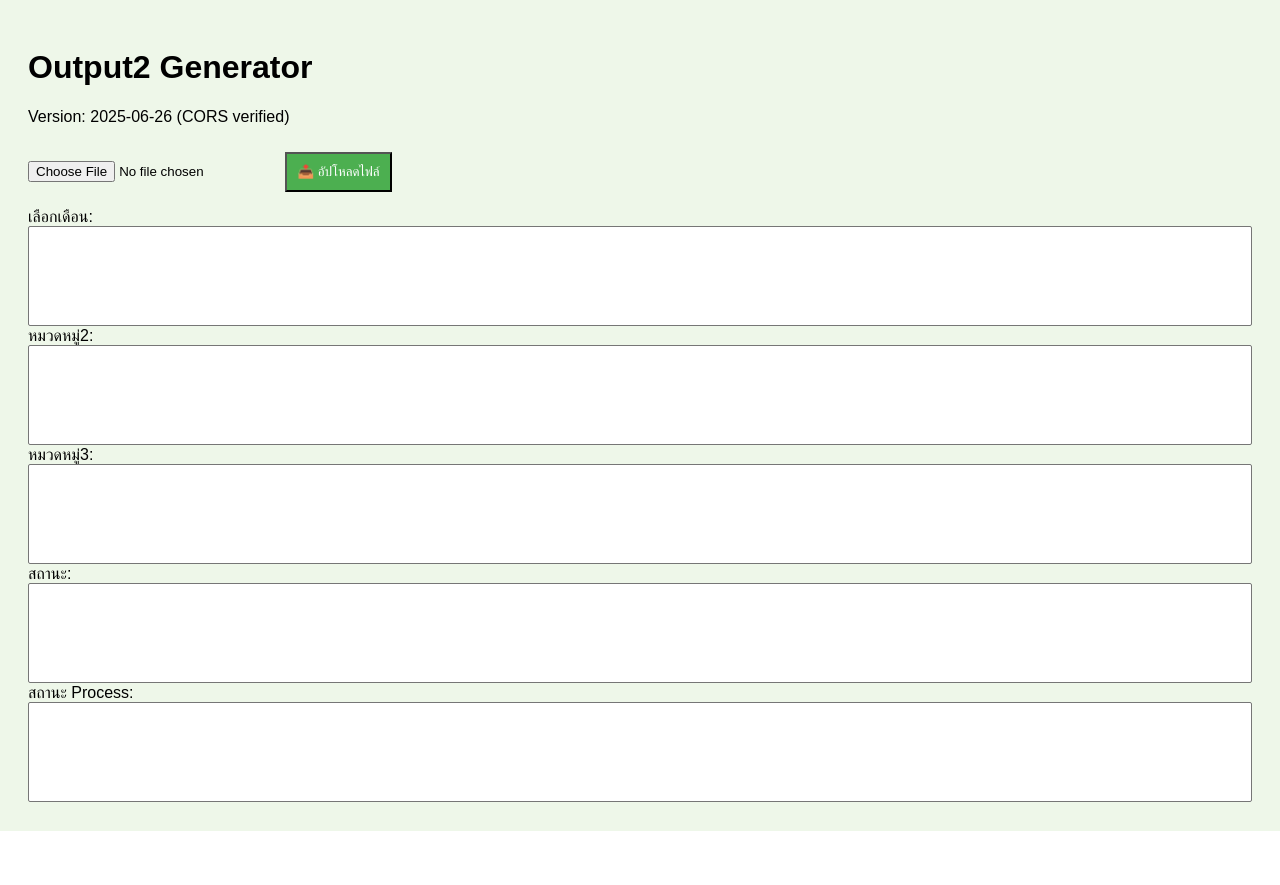
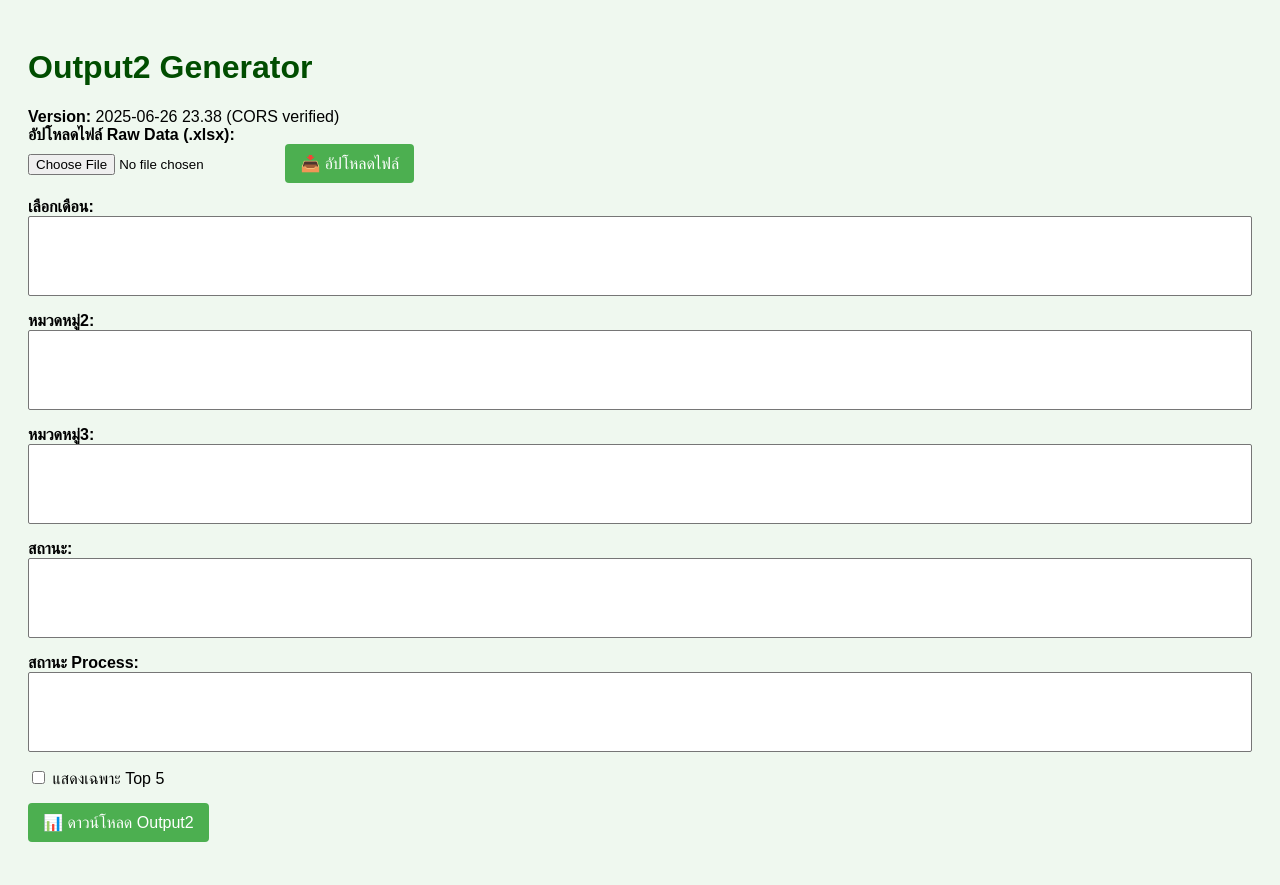
Before and after one commit to dogzamak/output2-generator, a Flask app: template templates/index.html in a window 1280 px wide. Before the commit the page ends 831 px from the top, so only its background shows below. Run offline with Flask 3, Linux system fonts and the light colour scheme; the template is opened without the code that fills it, so the values that code supplies are empty.

Commit message:
Add files via upload

```diff
--- a/templates/index.html
+++ b/templates/index.html
@@ -1,68 +1,155 @@
-
 <!DOCTYPE html>
 <html lang="th">
 <head>
-  <meta charset="UTF-8" />
+    <meta charset="UTF-8">
     <title>Output2 Generator</title>
     <style>
-    body { font-family: sans-serif; background: #eef7e9; padding: 20px; }
-    select[multiple] { width: 100%; height: 100px; }
-    .btn { background: #4caf50; color: white; padding: 10px; cursor: pointer; margin-top: 10px; }
+        body {
+            font-family: sans-serif;
+            background: #eff8ef;
+            padding: 20px;
+        }
+        h1 {
+            color: #004d00;
+        }
+        .section {
+            margin-bottom: 15px;
+        }
+        textarea, select {
+            width: 100%;
+            min-height: 80px;
+            font-size: 1em;
+        }
+        button {
+            padding: 10px 15px;
+            background-color: #4CAF50;
+            color: white;
+            font-size: 1em;
+            border: none;
+            border-radius: 4px;
+        }
     </style>
 </head>
 <body>
     <h1>Output2 Generator</h1>
-  <p>Version: 2025-06-26 (CORS verified)</p>
-  <input type="file" id="fileInput" />
-  <button class="btn" onclick="uploadFile()">📤 อัปโหลดไฟล์</button>
-  <p id="progressText"></p>
+    <div><strong>Version:</strong> 2025-06-26 23.38 (CORS verified)</div>
+    <div class="section">
+        <label><strong>อัปโหลดไฟล์ Raw Data (.xlsx):</strong></label><br>
+        <input type="file" id="rawFileInput">
+        <button onclick="uploadFile()">📥 อัปโหลดไฟล์</button>
+        <div id="uploadStatus"></div>
+    </div>
 
-  <label>เลือกเดือน:</label>
+    <div class="section">
+        <label><strong>เลือกเดือน:</strong></label><br>
         <select id="monthSelect" multiple></select>
+    </div>
+    <div class="section">
+        <label><strong>หมวดหมู่2:</strong></label><br>
+        <select id="cat2Select" multiple></select>
+    </div>
+    <div class="section">
+        <label><strong>หมวดหมู่3:</strong></label><br>
+        <select id="cat3Select" multiple></select>
+    </div>
+    <div class="section">
+        <label><strong>สถานะ:</strong></label><br>
+        <select id="statusSelect" multiple></select>
+    </div>
+    <div class="section">
+        <label><strong>สถานะ Process:</strong></label><br>
+        <select id="processStatusSelect" multiple></select>
+    </div>
 
-  <label>หมวดหมู่2:</label>
-  <select id="cat2Select" multiple></select>
+    <div class="section">
+        <label><input type="checkbox" id="top5Checkbox"> แสดงเฉพาะ Top 5</label>
+    </div>
 
-  <label>หมวดหมู่3:</label>
-  <select id="cat3Select" multiple></select>
-
-  <label>สถานะ:</label>
-  <select id="statusSelect" multiple></select>
-
-  <label>สถานะ Process:</label>
-  <select id="processStatusSelect" multiple></select>
+    <div class="section">
+        <button onclick="generateOutput2()">📊 ดาวน์โหลด Output2</button>
+    </div>
 
     <script>
-    const endpoint = "https://output2-generator-production.up.railway.app/upload_raw_data";
-    async function uploadFile() {
-      const file = document.getElementById("fileInput").files[0];
-      if (!file) return alert("กรุณาเลือกไฟล์");
+        const apiBase = "https://output2-generator-production.up.railway.app";
+
+        function uploadFile() {
+            const fileInput = document.getElementById("rawFileInput");
+            const file = fileInput.files[0];
             const formData = new FormData();
             formData.append("file", file);
-      const res = await fetch(endpoint, {
+            fetch(`${apiBase}/upload_raw_data`, {
                 method: "POST",
-        body: formData
+                body: formData,
+            })
+            .then(res => res.json())
+            .then(data => {
+                document.getElementById("uploadStatus").innerText = "อัปโหลดแล้ว: 100%";
+                populateSelect("monthSelect", data.months);
+                populateSelect("cat2Select", data.category2);
+                populateSelect("cat3Select", data.category3);
+                populateSelect("statusSelect", data.status);
+                populateSelect("processStatusSelect", data.processStatus);
+            })
+            .catch(err => {
+                console.error("Upload error", err);
+                alert("Upload failed");
             });
-      if (!res.ok) return alert("❌ Upload failed");
-      const data = await res.json();
-      populateSelect("monthSelect", data.months);
-      populateSelect("cat2Select", data.category2Options);
-      populateSelect("cat3Select", data.category3Options);
-      populateSelect("statusSelect", data.statusOptions);
-      populateSelect("processStatusSelect", data.processStatusOptions);
-      document.getElementById("progressText").innerText = "อัปโหลดแล้ว: 100%";
         }
 
-    function populateSelect(id, options) {
-      const select = document.getElementById(id);
-      select.innerHTML = "";
-      if (!Array.isArray(options)) return;
-      options.forEach(opt => {
-        const el = document.createElement("option");
-        el.value = opt;
-        el.textContent = opt;
-        select.appendChild(el);
+        function populateSelect(id, values) {
+            const sel = document.getElementById(id);
+            sel.innerHTML = "";
+            values.forEach(val => {
+                const opt = document.createElement("option");
+                opt.value = val;
+                opt.innerText = val;
+                sel.appendChild(opt);
             });
+        }
+
+        function generateOutput2() {
+            const months = getSelectValues("monthSelect");
+            const cat2 = getSelectValues("cat2Select");
+            const cat3 = getSelectValues("cat3Select");
+            const status = getSelectValues("statusSelect");
+            const process = getSelectValues("processStatusSelect");
+            const top5 = document.getElementById("top5Checkbox").checked;
+
+            const payload = {
+                months,
+                category2: cat2,
+                category3: cat3,
+                status,
+                process_status: process,
+                top5
+            };
+
+            fetch(`${apiBase}/generate_output2`, {
+                method: "POST",
+                headers: {
+                    "Content-Type": "application/json"
+                },
+                body: JSON.stringify(payload)
+            })
+            .then(res => res.blob())
+            .then(blob => {
+                const url = window.URL.createObjectURL(blob);
+                const a = document.createElement("a");
+                a.href = url;
+                a.download = "Output2.xlsx";
+                document.body.appendChild(a);
+                a.click();
+                a.remove();
+            })
+            .catch(err => {
+                console.error("Output2 error", err);
+                alert("ไม่สามารถสร้าง Output2 ได้");
+            });
+        }
+
+        function getSelectValues(id) {
+            const sel = document.getElementById(id);
+            return Array.from(sel.selectedOptions).map(opt => opt.value);
         }
     </script>
 </body>
```
Lines whose indentation alone changed are shown as unchanged.
